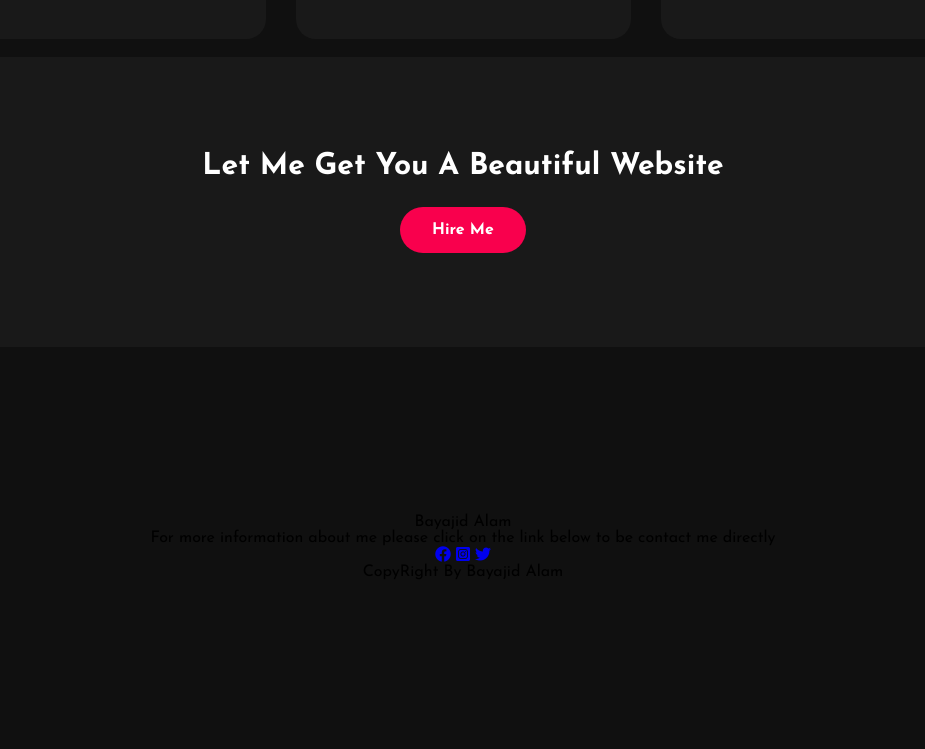
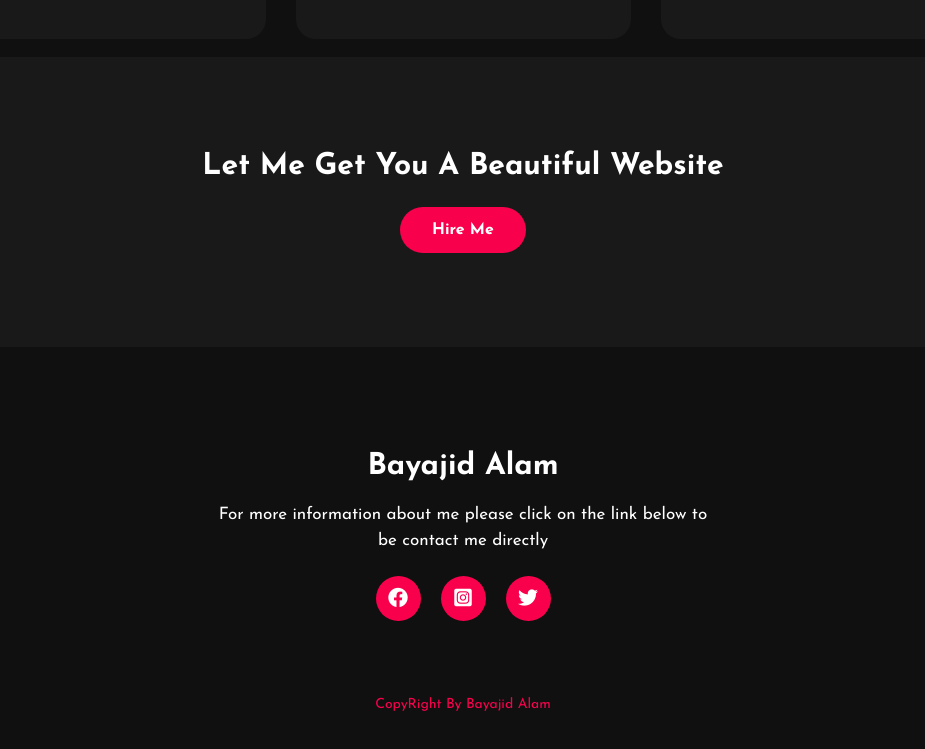
Before and after one commit to BayajidAlam/portfolio-with-html-css, a plain HTML site: page index.html in a window 1280 px wide. Shown: the part 2100-2849 px from the top of the page, without its empty margins (177-1102 px from the left). Drawn offline with Linux system fonts and the light colour scheme.

Commit message:
alhamdullilah done

```diff
--- a/style.css
+++ b/style.css
@@ -265,3 +265,43 @@ footer{
   justify-content: center;
 
 }
+footer p:nth-child(1){
+  font-size: 30px;
+  color: white;
+  margin-bottom: 20px;
+  font-weight: bold;
+}
+footer p:nth-child(2){
+color: white;
+font-size: 17px;
+width: 500px;
+text-align: center;
+line-height: 26px;
+}
+.social{
+  display: flex;
+}
+.social a{
+  width: 45px;
+  height: 45px;
+  display: flex;
+  align-items: center;
+  justify-content: center;
+  background: #f9004d;
+  border-radius: 50%;
+  margin: 22px 10px;
+  color: white;
+  text-decoration: none;
+  font-size: 20px
+  ;
+}
+.social a:hover{
+  transform: scale(1.3);
+  transition: 0.3s;
+}
+.end{
+  position: absolute;
+  color: #f9004d;
+  bottom: 35px;
+  font-size: 14px;
+}
```
